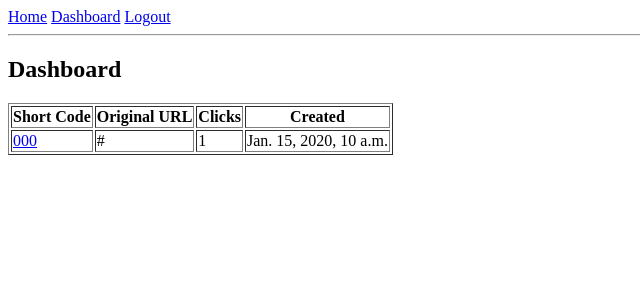
After one commit to balajiselvam005/url_shortener, a Django app: page /dashboard/ in a window 1280 px wide. The commit adds this page. Shown: the top 300 px of the page, without its empty margins (0-640 px from the left). Run offline with Django 5.2, Linux system fonts and the light colour scheme; a user stored in the database is signed in; tables that the repository leaves empty hold one stand-in row (values such as "Sample post").

Commit message:
Added login with nav bar also implemented basic dashboard with table

```diff
--- a/analytics/views.py
+++ b/analytics/views.py
@@ -1,3 +1,9 @@
 from django.shortcuts import render
+from django.contrib.auth.decorators import login_required
+from shortener.models import ShortURL
 
-# Create your views here.
+@login_required
+def dashboard(request):
+    urls = ShortURL.objects.filter(created_by=request.user)
+
+    return render(request, "dashboard.html", {"urls": urls})
--- a/config/settings.py
+++ b/config/settings.py
@@ -119,3 +119,6 @@ USE_TZ = True
 # https://docs.djangoproject.com/en/6.0/howto/static-files/
 
 STATIC_URL = 'static/'
+
+LOGIN_REDIRECT_URL = '/dashboard/'
+LOGOUT_REDIRECT_URL = '/'
--- a/config/urls.py
+++ b/config/urls.py
@@ -16,10 +16,16 @@ Including another URLconf
 """
 from django.contrib import admin
 from django.urls import path
+from django.contrib.auth import views as auth_views
+from analytics.views import dashboard
 from shortener.views import home, redirect_view
 
 urlpatterns = [
     path('admin/', admin.site.urls),
     path('', home),
-    path('s/<str:code>/', redirect_view)
+    path('s/<str:code>/', redirect_view),
+    path('dashboard/', dashboard),
+
+    path('login/', auth_views.LoginView.as_view(template_name='login.html', redirect_authenticated_user=True)),
+    path('logout/', auth_views.LogoutView.as_view(next_page='/'))
 ]
--- a/shortener/views.py
+++ b/shortener/views.py
@@ -1,3 +1,5 @@
+from django.utils import timezone
+
 from django.shortcuts import render, redirect, get_object_or_404
 from django.http import HttpResponseGone
 from django.db.models import F
@@ -8,7 +10,7 @@ def home(request):
     short_url = None
     if request.method == "POST":
         original_url = request.POST.get("url")
-        obj = ShortURL.objects.create(original_url=original_url)
+        obj = ShortURL.objects.create(original_url=original_url, created_by=request.user if request.user.is_authenticated else None)
         short_url = request.build_absolute_uri(f"/s/{obj.short_code}/")
     return render(request, "home.html", {"short_url": short_url})
 
@@ -18,7 +20,7 @@ def redirect_view(request, code):
     if not obj.is_active:
         return HttpResponseGone("The link is inactive")
 
-    if obj.expires_at and obj.expires_at < obj.created_at:
+    if obj.expires_at and obj.expires_at < timezone.now():
         return HttpResponseGone("The link has expired")
 
     ShortURL.objects.filter(id=obj.id).update(click_count=F('click_count') + 1)
--- /dev/null
+++ b/templates/base.html
@@ -0,0 +1,24 @@
+<!DOCTYPE html>
+<html>
+    <head>
+        <title>URL Shortener</title>
+    </head>
+    <body>
+        <nav>
+            <a href="/">Home</a>
+            <a href="/dashboard/">Dashboard</a>
+
+
+            {% if user.is_authenticated %}
+                <a href="/logout/">Logout</a>
+            {% else %}
+                <a href="/login/">Login</a>
+            {% endif %}
+
+        </nav>
+
+        <hr>
+
+        {% block content %}  {% endblock %}
+    </body>
+</html>
--- /dev/null
+++ b/templates/dashboard.html
@@ -0,0 +1,28 @@
+{% extends 'base.html' %}
+
+
+{% block content %}
+
+    <h2>Dashboard</h2>
+
+    <table border='1'>
+        <tr>
+            <th>Short Code</th>
+            <th>Original URL</th>
+            <th>Clicks</th>
+            <th>Created</th>
+        </tr>
+
+
+        {% for url in urls %}
+            <tr>
+                <td><a href="/s/{{ url.short_code }}/">{{ url.short_code }}</a></td>
+                <td>{{ url.original_url }}</td>
+                <td>{{ url.click_count }}</td>
+                <td>{{ url.created_at }}</td>
+            </tr>
+        {% endfor %}
+
+    </table>
+
+{% endblock %}
```
Also changed, not shown: templates/home.html (+7 -8 lines), templates/login.html (added, +15 -0 lines).
